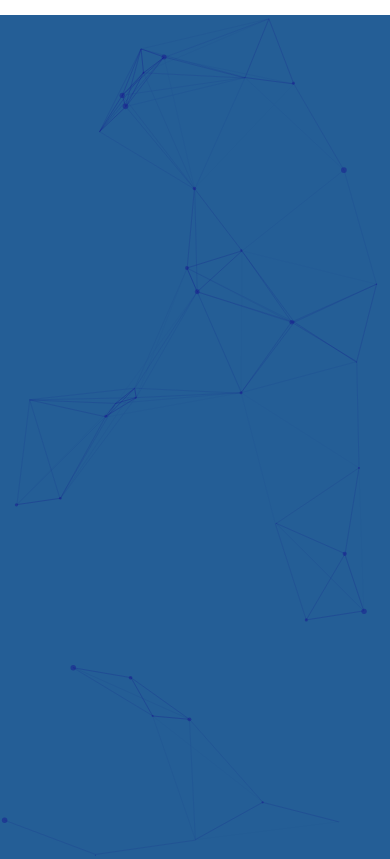
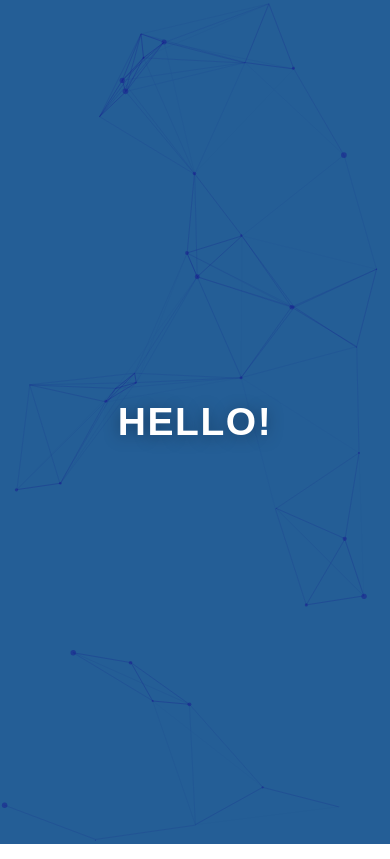
Before and after one commit to SakeebHossain/sakeebhossain.github.io, a plain HTML site: page index.html in a window 390 px wide. Drawn offline with nearby package versions, Linux system fonts and the light colour scheme.

Commit message:
Fix mobile hero so HELLO is visible over particles
Broken closing tags, missing viewport meta, and absolute particles
covering the greeting left mobile visitors with only a blue background.

Co-authored-by: Sakeeb Hossain <SakeebHossain@users.noreply.github.com>

```diff
--- a/assets/css/custom.css
+++ b/assets/css/custom.css
@@ -1,8 +1,10 @@
 /* ---- reset ---- */
 
+html,
 body {
   margin: 0;
-  font:normal 75% Arial, Helvetica, sans-serif;
+  height: 100%;
+  font: normal 75% Arial, Helvetica, sans-serif;
 }
 
 canvas {
@@ -10,14 +12,46 @@ canvas {
   vertical-align: bottom;
 }
 
-/* ---- particles.js container ---- */
+/* ---- hero + particles.js container ---- */
+
+.hero {
+  position: relative;
+  min-height: 100vh;
+  min-height: 100dvh;
+  overflow: hidden;
+}
 
 #particles-js {
   position: absolute;
+  inset: 0;
   width: 100%;
   height: 100%;
+  z-index: 0;
   background-color: #245E96;
   background-repeat: no-repeat;
   background-size: cover;
   background-position: 50% 50%;
 }
+
+.hero-content {
+  position: relative;
+  z-index: 1;
+  display: flex;
+  align-items: center;
+  justify-content: center;
+  min-height: 100vh;
+  min-height: 100dvh;
+  padding: 1.5rem;
+  box-sizing: border-box;
+  pointer-events: none;
+  text-align: center;
+}
+
+.hero-content h1 {
+  margin: 0;
+  color: #fff;
+  font-size: clamp(2.5rem, 10vw, 5rem);
+  font-weight: 700;
+  letter-spacing: 0.04em;
+  text-shadow: 0 2px 16px rgba(0, 0, 0, 0.35);
+}
--- a/index.html
+++ b/index.html
@@ -2,25 +2,22 @@
 <html lang="en">
     <head>
         <meta charset="utf-8">
-        <link rel="assets/css/bootstrap.min.css">
+        <meta name="viewport" content="width=device-width, initial-scale=1">
+        <title>Sakeeb Hossain</title>
+        <link rel="stylesheet" href="assets/css/bootstrap.min.css">
         <!--custom css for some finishing touches-->
         <link rel="stylesheet" type="text/css" href="assets/css/custom.css">
     </head>
     <body>
         <!-- particles.js container -->
-		<header>
-			<div class="container">
-				<div id="particles-js">
-					<canvas class="particles-js-canvas-el" style="width: 100%; height: 100%;" width="1349" height="337"></canvas>
-				</div>
-				<div class="container">
-					<h2>HELLO!</h2>
-				</div>
+        <header class="hero">
+            <div id="particles-js"></div>
+            <div class="hero-content">
+                <h1>HELLO!</h1>
+            </div>
+        </header>
 
-			<div>
-		<header>
-
-		<!--loads the particle animation-->
+        <!--loads the particle animation-->
         <script src="assets/js/particles.min.js"></script>
         <script src="assets/js/app.js"></script>
         <!--loads in good ol' jQuery and Bootstrap-->
```
